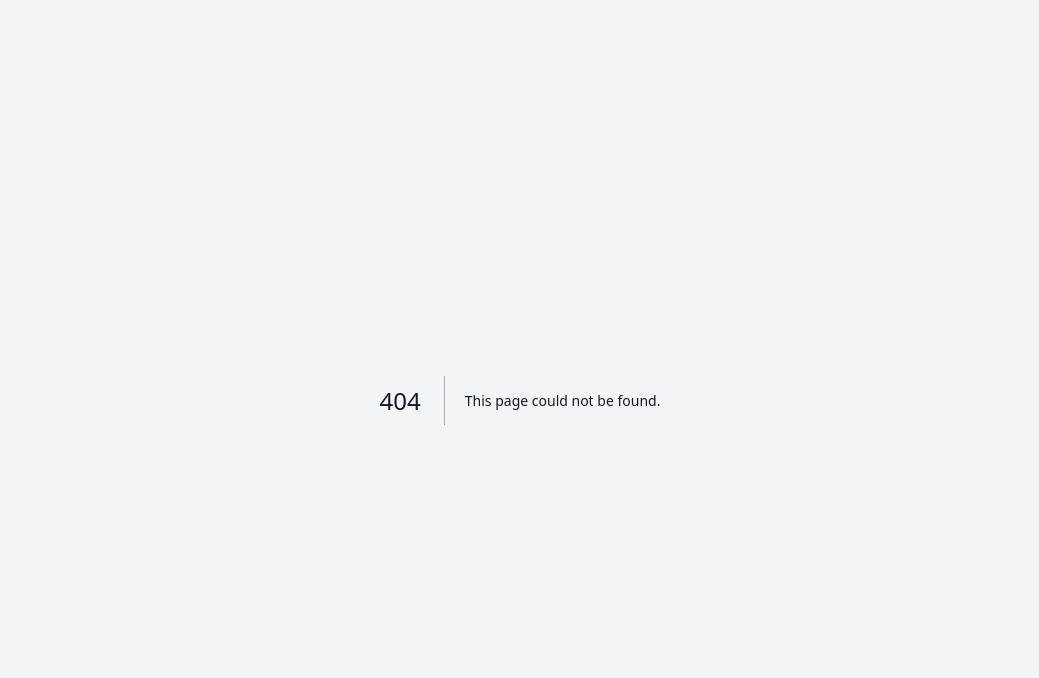
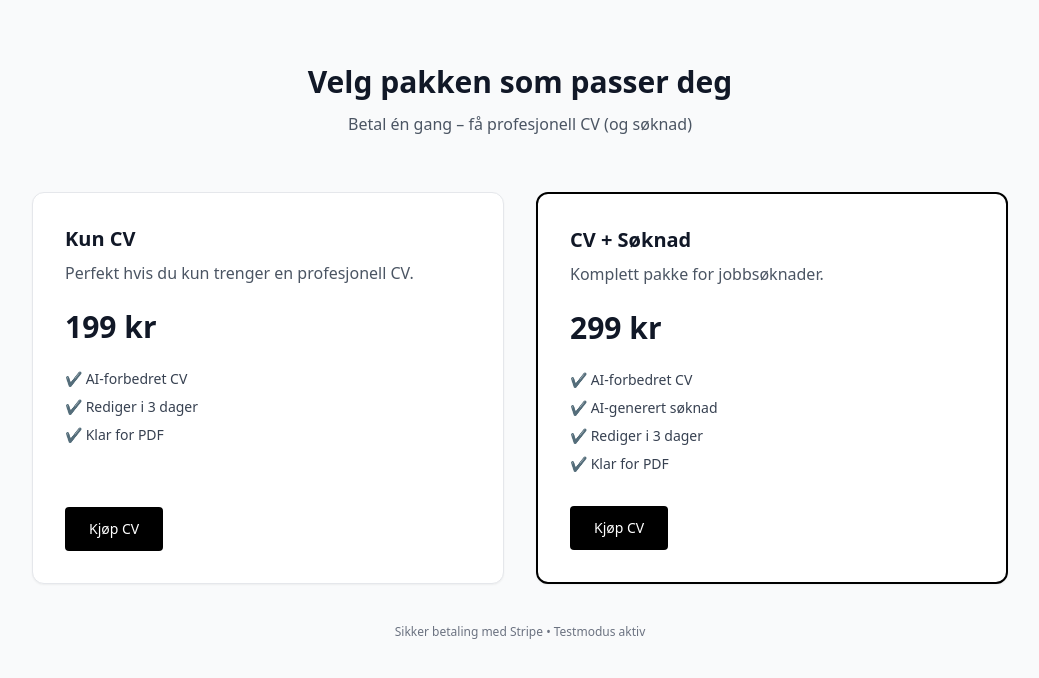
Before and after one commit to cosmicencounters5-png/cv-proffen, a Next.js app: page /pricing in a window 1280 px wide. Before the commit this address had no page. Shown: the top 678 px of the page, without its empty margins (120-1159 px from the left). Built offline with nearby package versions, Linux system fonts and the light colour scheme.

Commit message:
Create page.tsx

```diff
--- /dev/null
+++ b/app/pricing/page.tsx
@@ -0,0 +1,70 @@
+import BuyButton from "@/components/BuyButton"
+
+export default function PricingPage() {
+  return (
+    <div className="min-h-screen bg-gray-50">
+      <div className="max-w-5xl mx-auto px-6 py-16">
+        {/* Header */}
+        <div className="text-center mb-14">
+          <h1 className="text-3xl font-bold">
+            Velg pakken som passer deg
+          </h1>
+          <p className="text-gray-600 mt-3">
+            Betal én gang – få profesjonell CV (og søknad)
+          </p>
+        </div>
+
+        {/* Pakker */}
+        <div className="grid grid-cols-1 md:grid-cols-2 gap-8">
+          {/* CV ONLY */}
+          <div className="bg-white border rounded-xl p-8 shadow-sm flex flex-col">
+            <h2 className="text-xl font-semibold mb-2">Kun CV</h2>
+            <p className="text-gray-600 mb-6">
+              Perfekt hvis du kun trenger en profesjonell CV.
+            </p>
+
+            <div className="text-3xl font-bold mb-6">199 kr</div>
+
+            <ul className="text-sm text-gray-700 space-y-2 mb-8">
+              <li>✔ AI-forbedret CV</li>
+              <li>✔ Rediger i 3 dager</li>
+              <li>✔ Klar for PDF</li>
+            </ul>
+
+            <div className="mt-auto">
+              <BuyButton packageType="cv_only" />
+            </div>
+          </div>
+
+          {/* CV + SØKNAD */}
+          <div className="bg-white border-2 border-black rounded-xl p-8 shadow-sm flex flex-col">
+            <h2 className="text-xl font-semibold mb-2">
+              CV + Søknad
+            </h2>
+            <p className="text-gray-600 mb-6">
+              Komplett pakke for jobbsøknader.
+            </p>
+
+            <div className="text-3xl font-bold mb-6">299 kr</div>
+
+            <ul className="text-sm text-gray-700 space-y-2 mb-8">
+              <li>✔ AI-forbedret CV</li>
+              <li>✔ AI-generert søknad</li>
+              <li>✔ Rediger i 3 dager</li>
+              <li>✔ Klar for PDF</li>
+            </ul>
+
+            <div className="mt-auto">
+              <BuyButton packageType="cv_and_application" />
+            </div>
+          </div>
+        </div>
+
+        {/* Footer */}
+        <p className="text-center text-xs text-gray-500 mt-10">
+          Sikker betaling med Stripe • Testmodus aktiv
+        </p>
+      </div>
+    </div>
+  )
+}
```
